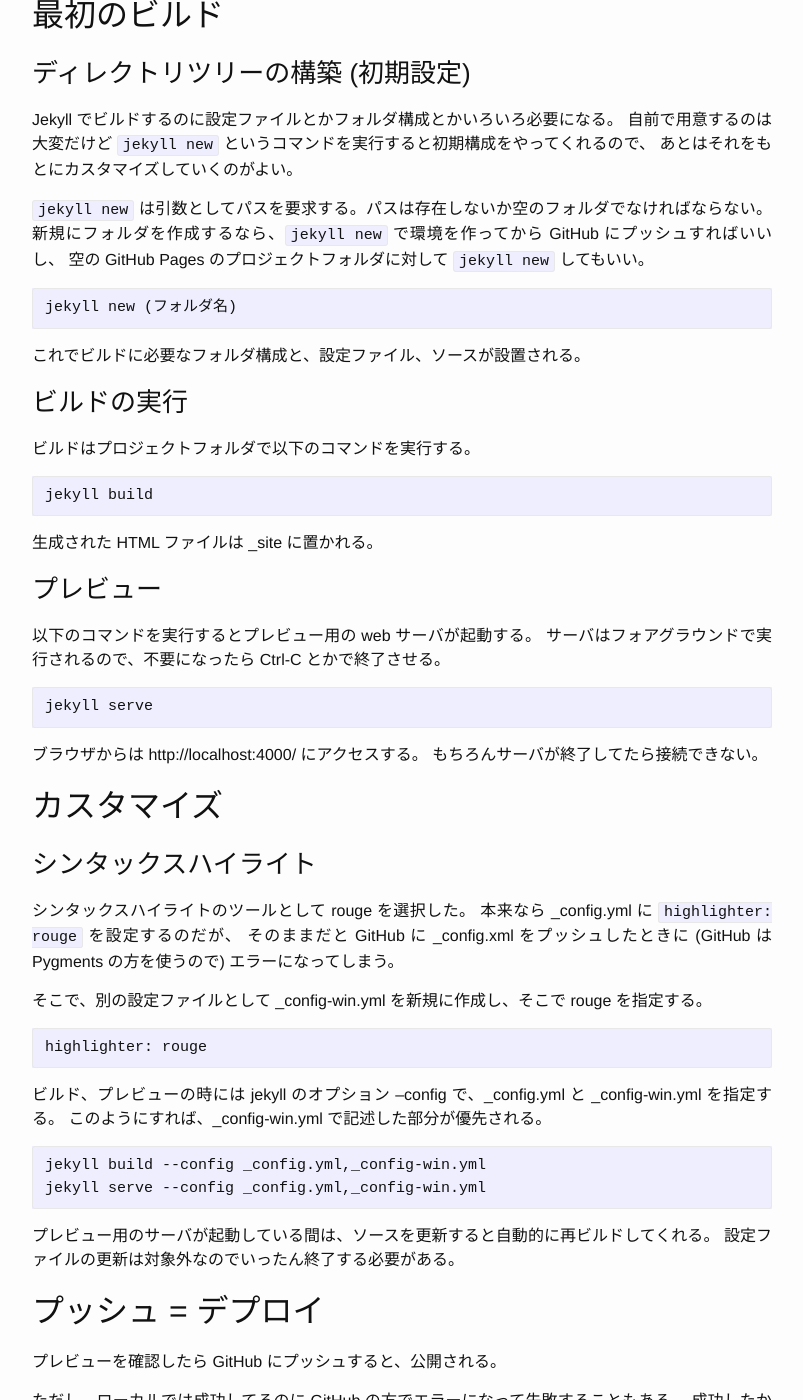
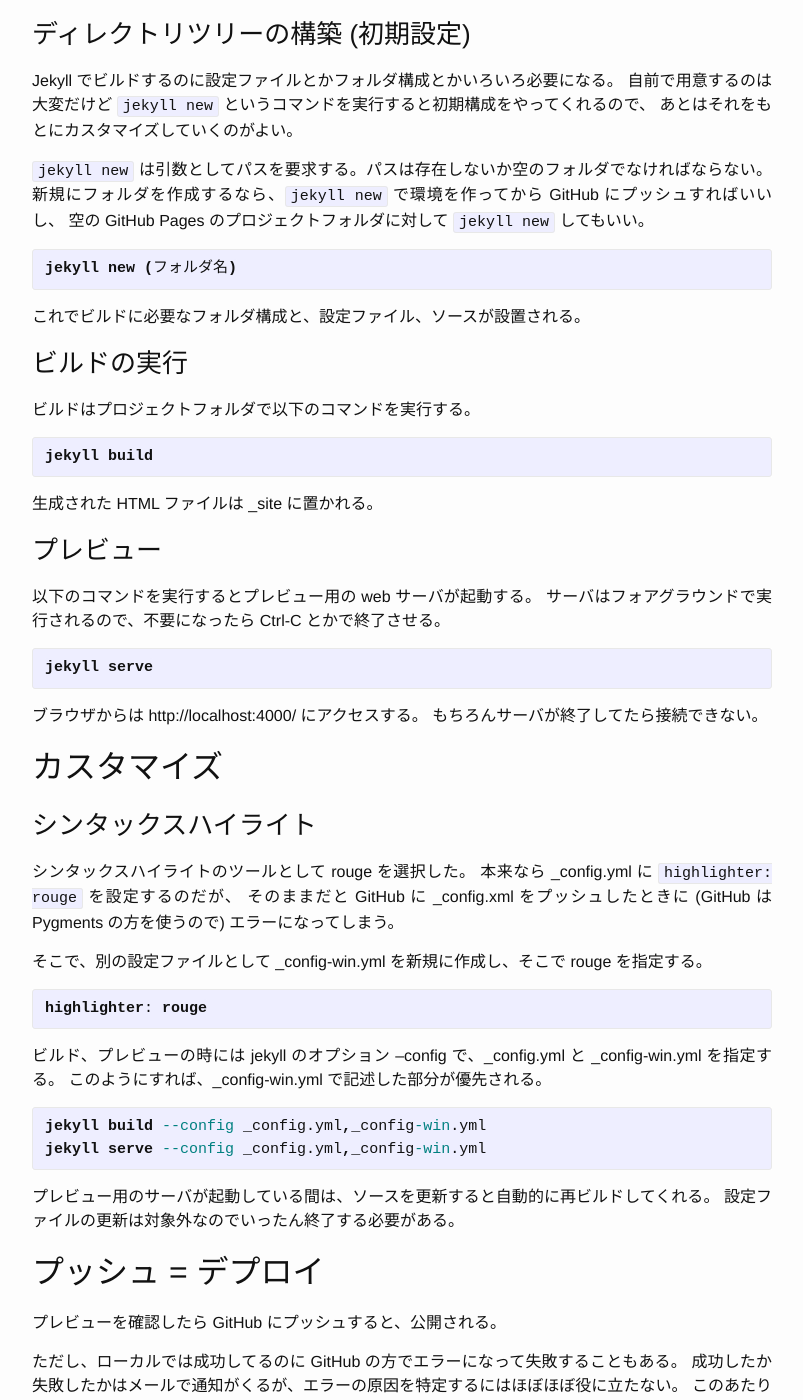
Before and after one commit to chirimenmonster/chirimenmonster.github.io, a Jekyll site: the page built from _posts/2016-01-27-install-jekyll.md, in a window 1280 px wide and 1400 px high, scrolled down 2816 px. Shown: the whole window, without its empty margins (238-1041 px from the left). Built offline with Jekyll 4.4.1, drawn with Linux system fonts in a browser that asks for light colours; some of the changed text lies outside the part shown.

Commit message:
コードブロック、コメントの記述方法の修正

```diff
--- a/_layouts/page.html
+++ b/_layouts/page.html
@@ -13,3 +13,9 @@ layout: default
   </div>
 
 </article>
+
+{% comment %}
+Local Variables:
+coding: utf-8
+End:
+{% endcomment %}
--- a/_posts/2016-01-27-install-jekyll.md
+++ b/_posts/2016-01-27-install-jekyll.md
@@ -95,11 +95,11 @@ DevKit-mingw64-64-4.7.2-20130224-1432-sfx.exe を実行
 + 自己展開ファイルになっているので展開場所に C:\RubyDevKit を指定
 + コマンドプロンプトで以下のコマンドを実行する
 
-コマンド:
-
-    cd C:\RubyDevKit
-    ruby dk.rb init
-    ruby dk.rb install
+{% highlight batch %}
+cd C:\RubyDevKit
+ruby dk.rb init
+ruby dk.rb install
+{% endhighlight %}
 
 Ruby がインストールされている場所を自動的に探して設定される。
 
@@ -113,7 +113,9 @@ Jekyll は Ruby のパッケージ管理システム  (RubyGems) で管理され
 Proxy 環境では環境変数 (http_proxy) かオプション (-p)
 でプロキシサーバを指定する必要がある。
 
-    gem install jekyll
+{% highlight batch %}
+gem install jekyll
+{% endhighlight %}
 
 
 ### シンタックスハイライト用のツール
@@ -130,7 +132,9 @@ Rouge は Ruby で動くので追加のツールは必要ない。
 インストールが楽なのは Rouge なのでこちらにする。
 もしかしたら Rouge は Jekyll と一緒にすでに入っていたかもしれない。
 
-    gem install rouge
+{% highlight batch %}
+gem install rouge
+{% endhighlight %}
 
 
 ### 監視用のツール
@@ -143,7 +147,9 @@ Wdm はその辺のところをやってくれる。
 
 ここまで来たら四の五の言わずに黙って入れよう。
 
-    gem install wdm
+{% highlight batch %}
+gem install wdm
+{% endhighlight %}
 
 
 ## 最初のビルド
@@ -151,22 +157,28 @@ Wdm はその辺のところをやってくれる。
 ### ディレクトリツリーの構築 (初期設定)
 
 Jekyll でビルドするのに設定ファイルとかフォルダ構成とかいろいろ必要になる。
-自前で用意するのは大変だけど ``jekyll new`` というコマンドを実行すると初期構成をやってくれるので、
+自前で用意するのは大変だけど `jekyll new` というコマンドを実行すると初期構成をやってくれるので、
 あとはそれをもとにカスタマイズしていくのがよい。
 
-``jekyll new`` は引数としてパスを要求する。パスは存在しないか空のフォルダでなければならない。
-新規にフォルダを作成するなら、``jekyll new`` で環境を作ってから GitHub にプッシュすればいいし、
-空の GitHub Pages のプロジェクトフォルダに対して ``jekyll new`` してもいい。
+`jekyll new` は引数としてパスを要求する。パスは存在しないか空のフォルダでなければならない。
+新規にフォルダを作成するなら、`jekyll new` で環境を作ってから GitHub にプッシュすればいいし、
+空の GitHub Pages のプロジェクトフォルダに対して `jekyll new` してもいい。
 
-    jekyll new (フォルダ名)
+{% highlight batch %}
+jekyll new (フォルダ名)
+{% endhighlight %}
 
 これでビルドに必要なフォルダ構成と、設定ファイル、ソースが設置される。
+
 
 ### ビルドの実行
 
 ビルドはプロジェクトフォルダで以下のコマンドを実行する。
 
-    jekyll build
+{% highlight batch %}
+jekyll build
+{% endhighlight %}
+
 
 生成された HTML ファイルは _site に置かれる。
 
@@ -175,31 +187,39 @@ Jekyll でビルドするのに設定ファイルとかフォルダ構成とか
 以下のコマンドを実行するとプレビュー用の web サーバが起動する。
 サーバはフォアグラウンドで実行されるので、不要になったら Ctrl-C とかで終了させる。
 
-    jekyll serve
+{% highlight batch %}
+jekyll serve
+{% endhighlight %}
 
 ブラウザからは http://localhost:4000/ にアクセスする。
 もちろんサーバが終了してたら接続できない。
+
 
 ## カスタマイズ
 
 ### シンタックスハイライト
 
 シンタックスハイライトのツールとして rouge を選択した。
-本来なら _config.yml に ``highlighter: rouge`` を設定するのだが、
+本来なら _config.yml に `highlighter: rouge` を設定するのだが、
 そのままだと GitHub に _config.xml をプッシュしたときに (GitHub は Pygments の方を使うので) エラーになってしまう。
 
 そこで、別の設定ファイルとして _config-win.yml を新規に作成し、そこで rouge を指定する。
 
-    highlighter: rouge
+{% highlight batch %}
+highlighter: rouge
+{% endhighlight %}
 
 ビルド、プレビューの時には jekyll のオプション --config で、_config.yml と _config-win.yml を指定する。
 このようにすれば、_config-win.yml で記述した部分が優先される。
 
-    jekyll build --config _config.yml,_config-win.yml
-    jekyll serve --config _config.yml,_config-win.yml
+{% highlight batch %}
+jekyll build --config _config.yml,_config-win.yml
+jekyll serve --config _config.yml,_config-win.yml
+{% endhighlight %}
 
 プレビュー用のサーバが起動している間は、ソースを更新すると自動的に再ビルドしてくれる。
 設定ファイルの更新は対象外なのでいったん終了する必要がある。
+
 
 ## プッシュ = デプロイ
 
```
Also changed, not shown: _layouts/post.html (+5 -3 lines), _posts/2016-01-27-tex-equation.md (+12 -11 lines).
